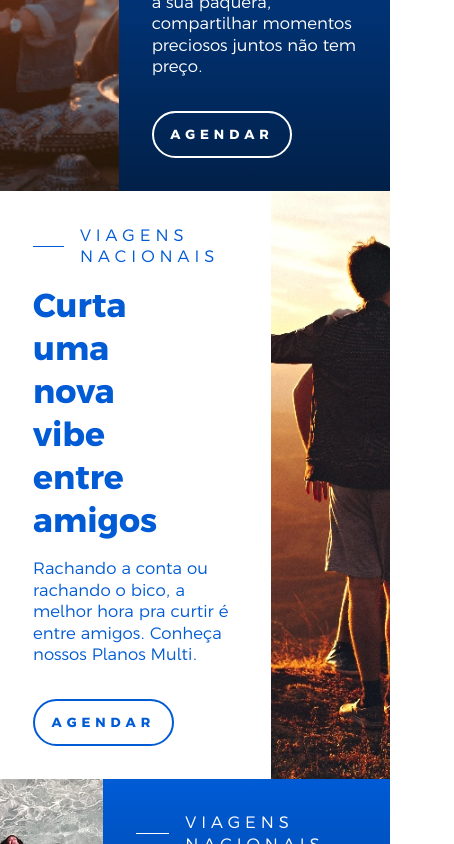
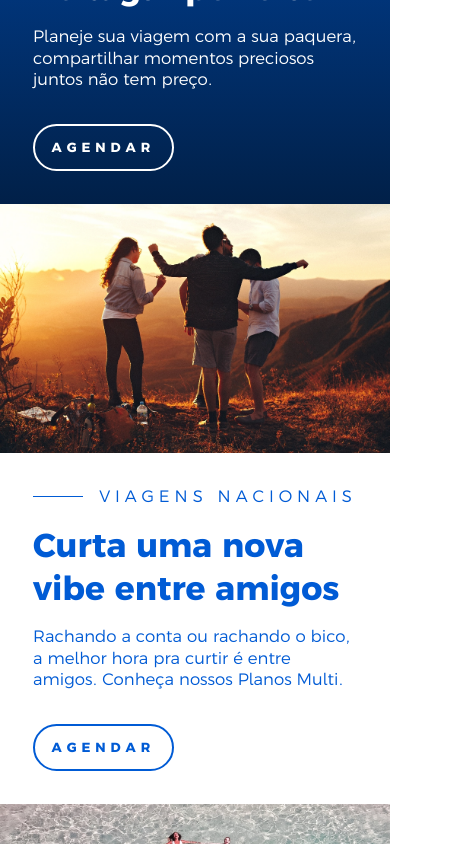
Before and after one commit to matEvangelista/desafio-tecnico, a React (Vite) app: page / in a window 390 px wide. Shown: the part 1156-2000 px from the top of the page, 454 px wide, since content can reach past the window. Built offline with nearby package versions, Linux system fonts and the light colour scheme.

Commit message:
sections e suggestions responsivos

```diff
--- a/src/styles/_sections-suggestions.scss
+++ b/src/styles/_sections-suggestions.scss
@@ -19,6 +19,16 @@
     }
     div {
         background-color: $main-blue;
+    }
+    @media screen and (max-width: 1000px) {
+        img {
+            grid-row-start: 1;
+            grid-column-start: 1;
+        }
+        figcaption {
+            grid-row-start: 2;
+            grid-column-start: 1;
+        }
     }
 }
 
@@ -77,6 +87,12 @@
     display: grid;
     grid-template-columns: 1fr 1fr;
     height: fit-content;
+    @media screen and (max-width: 1000px) {
+        grid-template-columns: 1fr;
+        figcaption h2 {
+            width: 100%;
+        }
+    }
 }
 
 .suggestions-container {
@@ -84,6 +100,12 @@
     height: auto;
     display: grid;
     grid-template-columns: repeat(4, 1fr);
+    @media screen and (max-width: 1000px) {
+        grid-template-columns: 1fr 1fr;
+    }
+    @media screen and (max-width: 600px) {
+        grid-template-columns: 1fr;
+    }
 }
 
 .suggestion {
```
